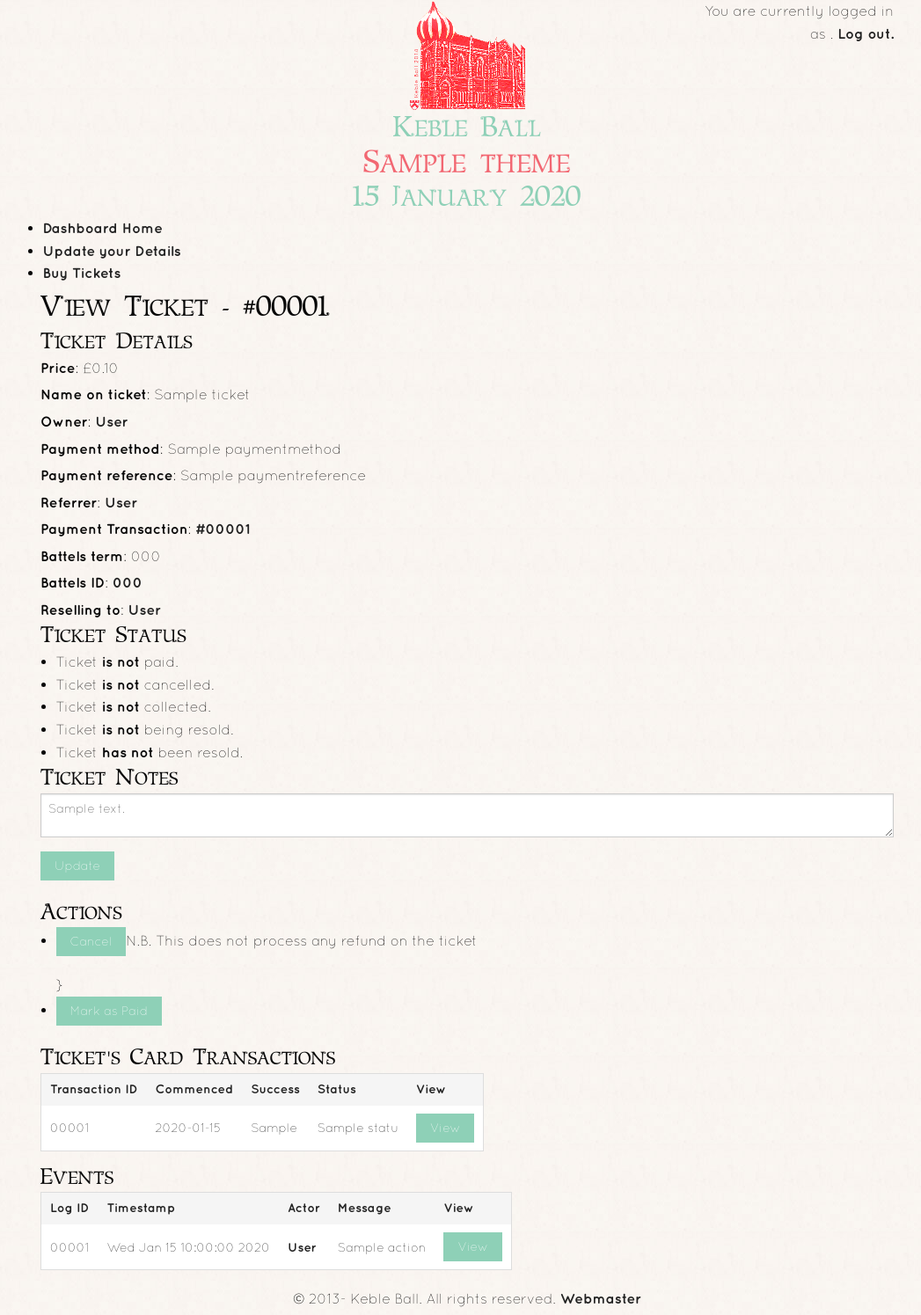
After one commit to KebleBall/Eisitirio, a Python web app: template kebleball/templates/admin/viewTicket.html in a window 1280 px wide. The commit adds this page. Shown: the whole page at 88% size, without its empty margins (109-1156 px from the left). Run offline with Jinja, Linux system fonts and the light colour scheme; the template is opened without the code that fills it: most values are stand-ins (such as "Sample title", 1, 10 or a date in 2020).

Commit message:
Add favicon and set up viewTicket

```diff
--- a/kebleball/database/log.py
+++ b/kebleball/database/log.py
@@ -72,7 +72,11 @@ class Log(db.Model):
     tickets = db.relationship(
         'Ticket',
         secondary=log_ticket_link,
-        backref='log_entries'
+        backref=db.backref(
+            'log_entries',
+            lazy='dynamic'
+        ),
+        lazy='dynamic'
     )
 
     transaction_id = db.Column(
--- a/kebleball/database/ticket.py
+++ b/kebleball/database/ticket.py
@@ -143,7 +143,11 @@ class Ticket(db.Model):
     transactions = db.relationship(
         'CardTransaction',
         secondary=ticket_transaction_link,
-        backref='tickets'
+        backref=db.backref(
+            'tickets',
+            lazy='dynamic'
+        ),
+        lazy='dynamic'
     )
 
     card_transaction_id = db.Column(
--- a/kebleball/static/style.css
+++ b/kebleball/static/style.css
@@ -1389,3 +1389,6 @@ table .button { margin: 0; }
 #giveTickets input[type="number"] { width: 5rem; }
 /* line 85, style.scss */
 #giveTickets input[type="text"] { width: auto; }
+
+/* line 91, style.scss */
+#dashboard h3 .button { margin: 0; position: relative; top: -0.25rem; }
--- a/kebleball/static/style.scss
+++ b/kebleball/static/style.scss
@@ -87,3 +87,9 @@ table .button {
         }
     }
 }
+
+#dashboard h3 .button {
+    margin: 0;
+    position: relative;
+    top: -0.25rem;
+}
--- /dev/null
+++ b/kebleball/templates/admin/viewTicket.html
@@ -0,0 +1,117 @@
+<!-- admin/viewTicket.html -->
+{% extends 'layout.html' %}
+
+{% block title %}{% if not ticket %}No Ticket Found{% else %}View Ticket - #{{ '%05d' % ticket.id }}{% endif %}{% endblock %}
+
+{% block content %}
+    <section id="viewTicket" class="columns">
+        {% if not ticket %}
+            <p>No ticket was found with that ID.</p>
+        {% else %}
+            <h4>Ticket Details</h4>
+            <p><strong>Price</strong>: &pound;{{ '%.2f' % (ticket.price / 100.0) }}</p>
+            <p><strong>Name on ticket</strong>: {{ ticket.name }}</p>
+            <p><strong>Owner</strong>: <a href="{{ url_for('admin.viewUser', id=ticket.owner_id) }}">{{ ticket.owner.fullname }}</a></p>
+            <p><strong>Payment method</strong>: {{ ticket.paymentmethod }}</p>
+            <p><strong>Payment reference</strong>: {{ ticket.paymentreference }}</p>
+            {% if ticket.referrer_id != None %}
+                <p><strong>Referrer</strong>: <a href="{{ url_for('admin.viewUser', id=ticket.referrer_id) }}">{{ ticket.referrer.fullname }}</a></p>
+            {% endif %}
+            {% if ticket.card_transaction_id != None %}
+                <p><strong>Payment Transaction</strong>: <a href="{{ url_for('admin.viewTransaction', id=ticket.card_transaction_id) }}">#{{ '%05d' % ticket.card_transaction_id }}</a></p>
+            {% endif %}
+            {% if ticket.battels_id != None %}
+                <p><strong>Battels term</strong>: {{ ticket.battels_term }}</p>
+                <p><strong>Battels ID</strong>: <a href="{{ url_for('admin.viewUser', id=ticket.battels.user.id) }}">{{ ticket.battels.battelsid }}</a></p>
+            {% endif %}
+            {% if ticket.reselling_to_id != None %}
+                <p><strong>Reselling to</strong>: <a href="{{ url_for('admin.viewUser', id=ticket.reselling_to_id) }}">{{ ticket.reselling_to.fullname }}</a></p>
+            {% endif %}
+            <h4>Ticket Status</h4>
+            <ul>
+                <li>Ticket <strong>is{% if not ticket.paid %} not{% endif %}</strong> paid.</li>
+                <li>Ticket <strong>is{% if not ticket.cancelled %} not{% endif %}</strong> cancelled.</li>
+                <li>Ticket <strong>is{% if not ticket.collected %} not{% endif %}</strong> collected.</li>
+                <li>Ticket <strong>is{% if ticket.reselling_to_id != None %} not{% endif %}</strong> being resold.</li>
+                <li>Ticket <strong>has{% if not ticket.resold %} not{% endif %}</strong> been resold.</li>
+            </ul>
+            <h4>Ticket Notes</h4>
+            <form action="{{ url_for('admin.noteTicket', id=ticket.id) }}" method="post">
+                <textarea name="notes">{% if ticket.note %}{{ ticket.note }}{% endif %}</textarea>
+                <input type="submit" class="button tiny" value="Update" />
+            </form>
+            <h4>Actions</h4>
+            <ul>
+                {% if not ticket.cancelled %}
+                    {% if ticket.canBeCancelledAutomatically() %}
+                        <li><a href="{{ url_for('admin.autoCancelTicket', id=ticket.id) }}" class="button tiny">Refund &amp; Cancel</a></li>
+                    {% endif %}
+                    <li><a href="{{ url_for('admin.cancelTicket', id=ticket.id) }}" class="button tiny">Cancel</a><span class="small">N.B. This does not process any refund on the ticket</span></li>
+                    }
+                {% endif %}
+                <li><a href="{{ url_for('admin.markTicketPaid', id=ticket.id) }}" class="button tiny">Mark as Paid</a></li>
+            </ul>
+            <h4>Ticket's Card Transactions</h4>
+            {% if ticket.transactions.count() > 0 %}
+                <table id="transactionTable">
+                    <thead>
+                        <tr>
+                            <th>Transaction ID</th>
+                            <th>Commenced</th>
+                            <th>Success</th>
+                            <th>Status</th>
+                            <th>View</th>
+                        </tr>
+                    </thead>
+                    <tbody>
+                        {% for transaction in ticket.transactions %}
+                            <tr>
+                                <td>{{ '%05d' % transaction.id }}</td>
+                                <td>{{ transaction.commenced.strftime('%c') }}</td>
+                                <td>{{ transaction.getSuccess() }}</td>
+                                <td>{{ transaction.getStatus()[1] }}</td>
+                                <td><a href="{{ url_for('admin.viewTransaction', id=transaction.id) }}" class="button tiny">View</a></td>
+                            </tr>
+                        {% endfor %}
+                    </tbody>
+                </table>
+            {% else %}
+                <p>No transactions.</p>
+            {% endif %}
+            <a id="events"></a>
+            <h4>Events</h4>
+            {% if events.items %}
+                <table id="eventsTable">
+                    <thead>
+                        <tr>
+                            <th>Log ID</th>
+                            <th>Timestamp</th>
+                            <th>Actor</th>
+                            <th>Message</th>
+                            <th>View</th>
+                        </tr>
+                    </thead>
+                    <tbody>
+                        {% for log in events.items %}
+                            <tr>
+                                <td>{{ '%05d' % log.id }}</td>
+                                <td>{{ log.timestamp.strftime('%c') }}</td>
+                                <td><a href="url_for('admin.viewUser', id=log.actor_id) }}">{{ log.actor.fullname }}</a></td>
+                                <td>{{ log.action }}</td>
+                                <td><a href="{{ url_for('admin.viewLog', id=log.id) }}" class="button tiny">View</a></td>
+                            </tr>
+                        {% endfor %}
+                    </tbody>
+                </table>
+                {% if events.has_prev %}
+                    <a href="{{ url_for('admin.viewTicket', id=ticket.id, eventsPage=(eventsPage-1)) }}#events" class="button tiny">Previous Page</a>
+                {% endif %}
+                {% if events.has_next %}
+                    <a href="{{ url_for('admin.viewTicket', id=ticket.id, eventsPage=(eventsPage+1)) }}#events" class="button tiny">Next Page</a>
+                {% endif %}
+            {% else %}
+                <p>No events recorded.</p>
+            {% endif %}
+        {% endif %}
+    </section>
+{% endblock %}
--- a/kebleball/templates/dashboard/dashboardHome.html
+++ b/kebleball/templates/dashboard/dashboardHome.html
@@ -5,7 +5,7 @@
 
 {% block content %}
     <section id="dashboard" class="columns">
-        <h3>Your Tickets</h3>
+        <h3>Your Tickets <a href="{{ url_for('purchase.purchaseHome') }}" class="button">Buy Tickets</a></h3>
         {% if current_user.tickets.count() > 0 %}
             <table id="ticketsTable">
                 <thead>
--- a/kebleball/templates/layout.html
+++ b/kebleball/templates/layout.html
@@ -8,6 +8,7 @@
         <meta charset="UTF-8">
         <meta name="viewport" content="width=device-width" />
         <link rel="stylesheet" type="text/css" href="{{ url_for('static', filename='style.css') }}" />
+        <link rel="icon" href="{{ url_for('static', filename='images/favicon.ico') }}" />
     </head>
     <body>
         <header class="row">
```
Also changed, not shown: kebleball/templates/admin/viewUser.html (+29 -0 lines), kebleball/views/admin.py (+58 -5 lines), kebleball/static/images/favicon.ico (added).
